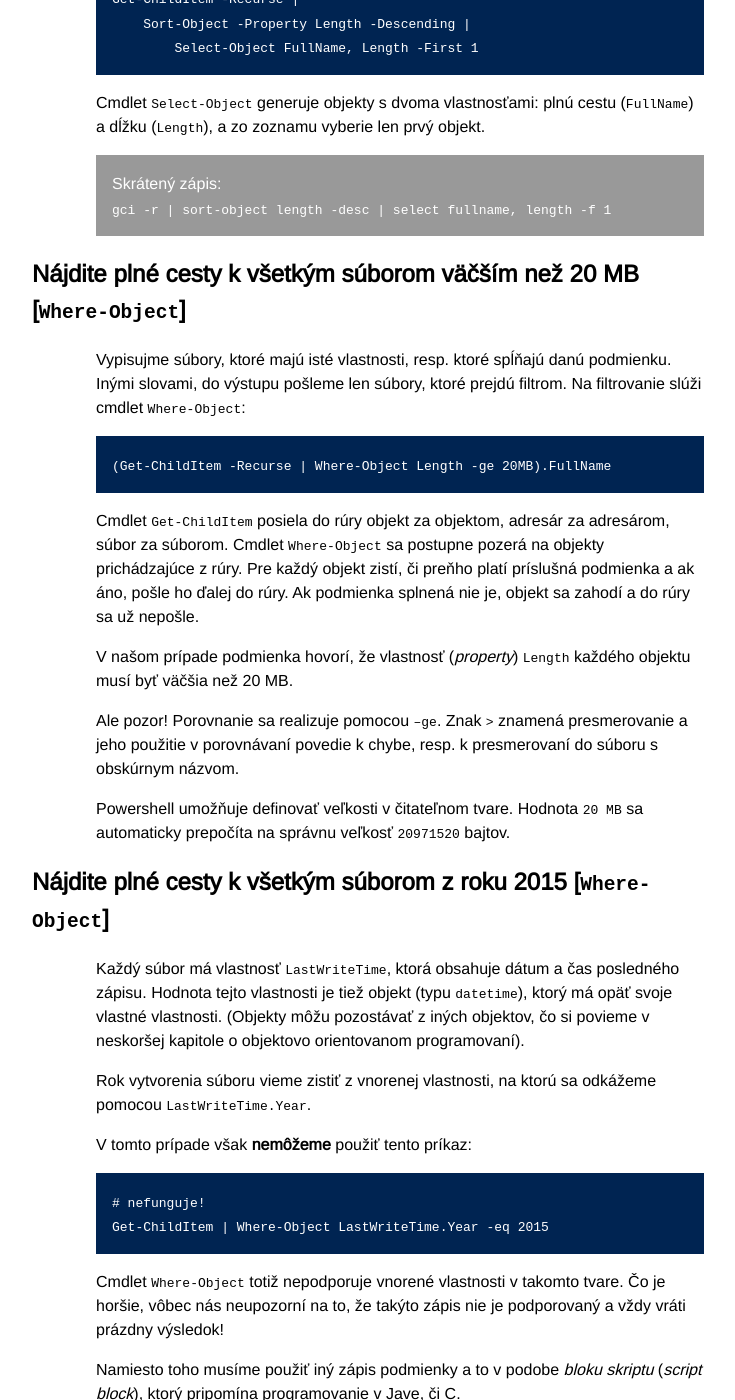
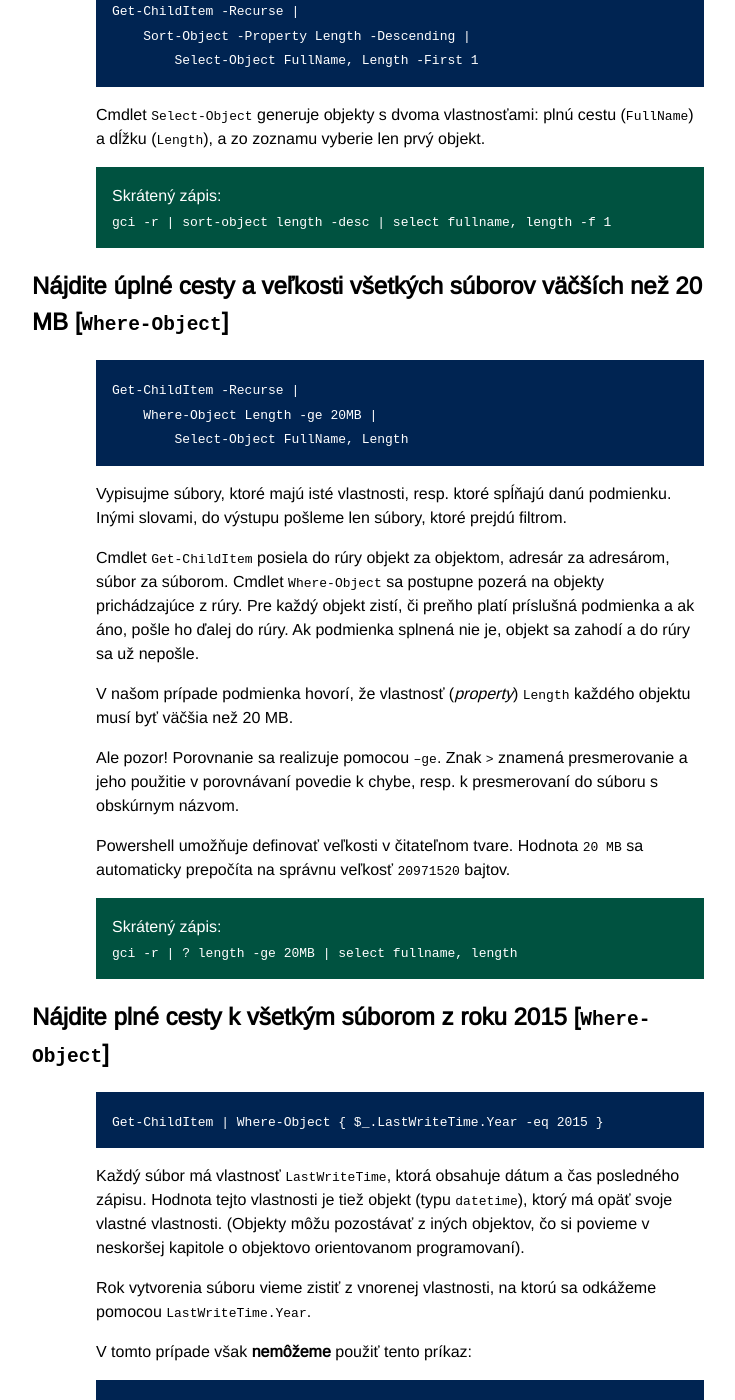
Before and after one commit to novotnyr/powershell-cvicebnica, a Jekyll site: the page built from adresare.markdown, in a window 1280 px wide and 1400 px high, scrolled down 10803 px. Shown: the whole window, without its empty margins (272-1007 px from the left). Built offline with Jekyll 4.4.1, drawn with Linux system fonts in a browser that asks for light colours; some of the changed text lies outside the part shown.

Commit message:
Upratovanie a preklepy

```diff
--- a/adresare.markdown
+++ b/adresare.markdown
@@ -129,8 +129,8 @@ Vypíšte obsah vlastného domovského adresára
 
 Vlnka `~` je skratka pre cestu do domovského adresára.
 
-Presuňte sa do adresára `C:\Windows` [`Set-Location`
-----------------------------------------------------
+Presuňte sa do adresára `C:\Windows` [`Set-Location`]
+-----------------------------------------------------
 
 	Set-Location C:\Windows
 
@@ -372,11 +372,12 @@ Cmdlet `Select-Object` vie tiež vytiahnuť z každého objektu, ktorý príde z
 	C:\Users\novotnyr\Videos
 
 Pre každý objekt, ktorý príde z rúry, pošle `Select-Object` do rúry nový objekt
- len s tými vlastnosťami, ktoré boli spomenuté v parametri. V príklade pošle cmdlet do výsledku objekty s jedným atribútom `FullName`.
+len s tými vlastnosťami, ktoré boli spomenuté v parametri. V príklade pošle
+cmdlet do výsledku objekty s jedným atribútom `FullName`.
 
-Alias:
-
-	ls | select fullname
+<div class="note minified" markdown="1">
+	gci | select length
+</div>
 
 <div class="note" markdown="1">
 Pri výpise adresára cez `Get-ChildItem` sme videli len štyri vlastnosti (`Mode`,
@@ -431,13 +432,15 @@ Cmdlet `Select-Object` generuje objekty s dvoma vlastnosťami: plnú cestu
 
 </div>
 
-Nájdite plné cesty k všetkým súborom väčším než 20 MB [`Where-Object`]
-----------------------------------------------------------------------
+Nájdite úplné cesty a veľkosti všetkých súborov väčších než 20 MB [`Where-Object`]
+----------------------------------------------------------------------------------
+
+	Get-ChildItem -Recurse |
+	    Where-Object Length -ge 20MB |
+	        Select-Object FullName, Length
+
 Vypisujme súbory, ktoré majú isté vlastnosti, resp. ktoré spĺňajú danú
 podmienku. Inými slovami, do výstupu pošleme len súbory, ktoré prejdú filtrom.
-Na filtrovanie slúži cmdlet `Where-Object`:
-
-	(Get-ChildItem -Recurse | Where-Object Length -ge 20MB).FullName
 
 Cmdlet `Get-ChildItem` posiela do rúry objekt za objektom, adresár za adresárom,
 súbor za súborom. Cmdlet `Where-Object` sa postupne pozerá na objekty prichádzajúce
@@ -455,9 +458,18 @@ s obskúrnym názvom.
 Powershell umožňuje definovať veľkosti v čitateľnom tvare. Hodnota `20 MB`
 sa automaticky prepočíta na správnu veľkosť `20971520` bajtov.
 
+<div class="note minified" markdown="1">
+
+	gci -r | ? length -ge 20MB | select fullname, length
+
+</div>
+
 
 Nájdite plné cesty k všetkým súborom z roku 2015 [`Where-Object`]
 -----------------------------------------------------------------
+
+    Get-ChildItem | Where-Object { $_.LastWriteTime.Year -eq 2015 }
+
 Každý súbor má vlastnosť `LastWriteTime`, ktorá obsahuje dátum a čas
 posledného zápisu. Hodnota tejto vlastnosti je tiež objekt (typu `datetime`),
 ktorý má opäť svoje vlastné vlastnosti. (Objekty môžu pozostávať z iných
--- a/cim.markdown
+++ b/cim.markdown
@@ -1,5 +1,5 @@
 ---
-title: Cvičebnica z Powershellu, CIM
+title: Cvičebnica z Powershellu -- CIM
 layout: page
 ---
 
--- a/css/style.css
+++ b/css/style.css
@@ -75,19 +75,17 @@ pre {
 }
 
 .post .note.minified pre {
-    background: #999999;
     color: white;
     margin-left: 0;
+    background: rgb(0, 82, 64);
 }
 
 .post .note.alias {
-    float: right;
-    clear: both;
-    margin-left: 22em;
-    width: 20em;
-    background: #999999;
+    width: 21em;
+    background: rgb(69, 0, 82);
     color: white;
     padding-bottom: 12pt;
+    margin-bottom: 6pt;
 }
 .post .note.alias ul {
     margin-left: 0;
--- a/subory.markdown
+++ b/subory.markdown
@@ -35,7 +35,7 @@ Cmdlet `Get-Content` načíta súbor a každý riadok pošle do rúry. Ak na
 konci rúry nie je žiadny explicitný cmdlet, riadky sa vypíšu do konzoly.
 
 <div class="note alias" markdown="1">
-Aliasy `Set-Content`:
+Aliasy `Get-Content`:
 
 * skratka `gc`
 * linuxový alias na Windowse `cat`
```
Also changed, not shown: other parts of adresare.markdown (+1 -4 lines).
